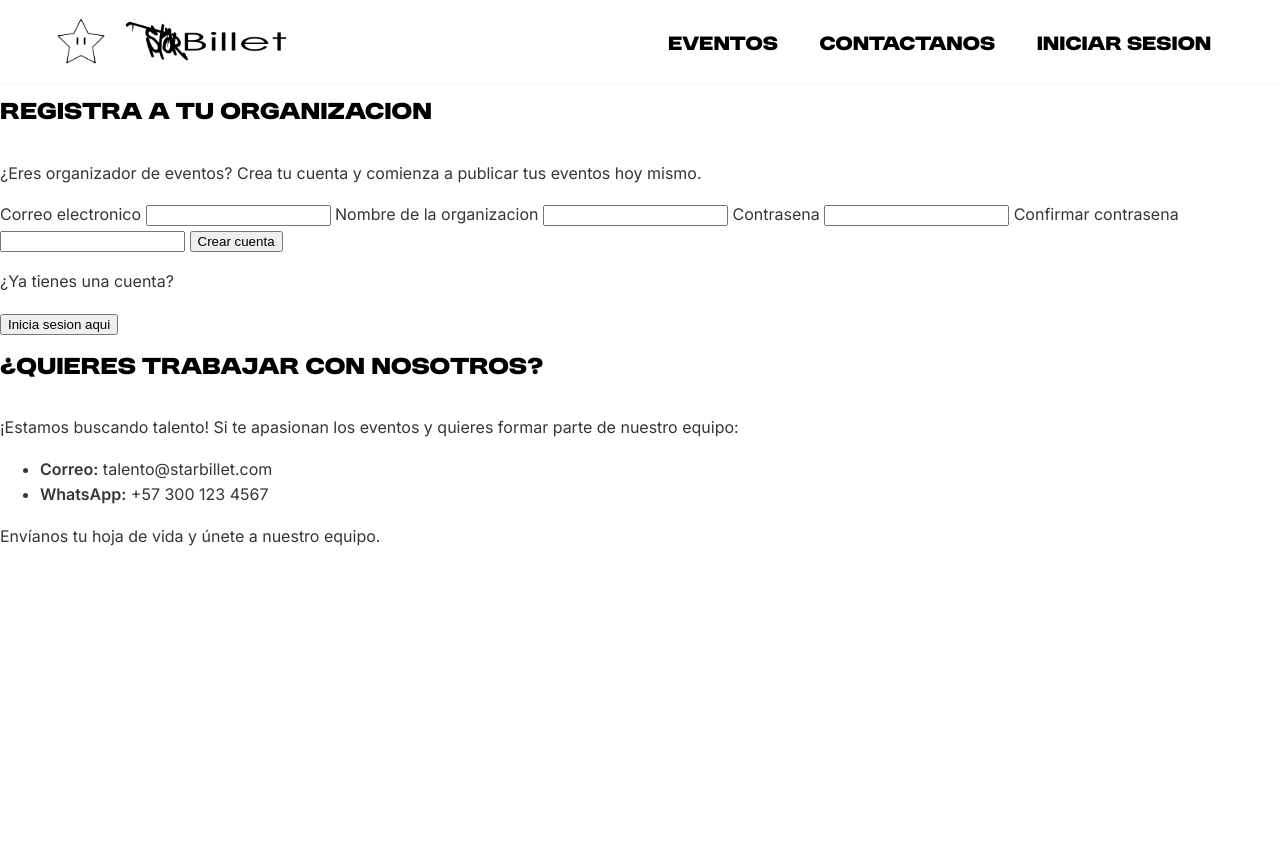
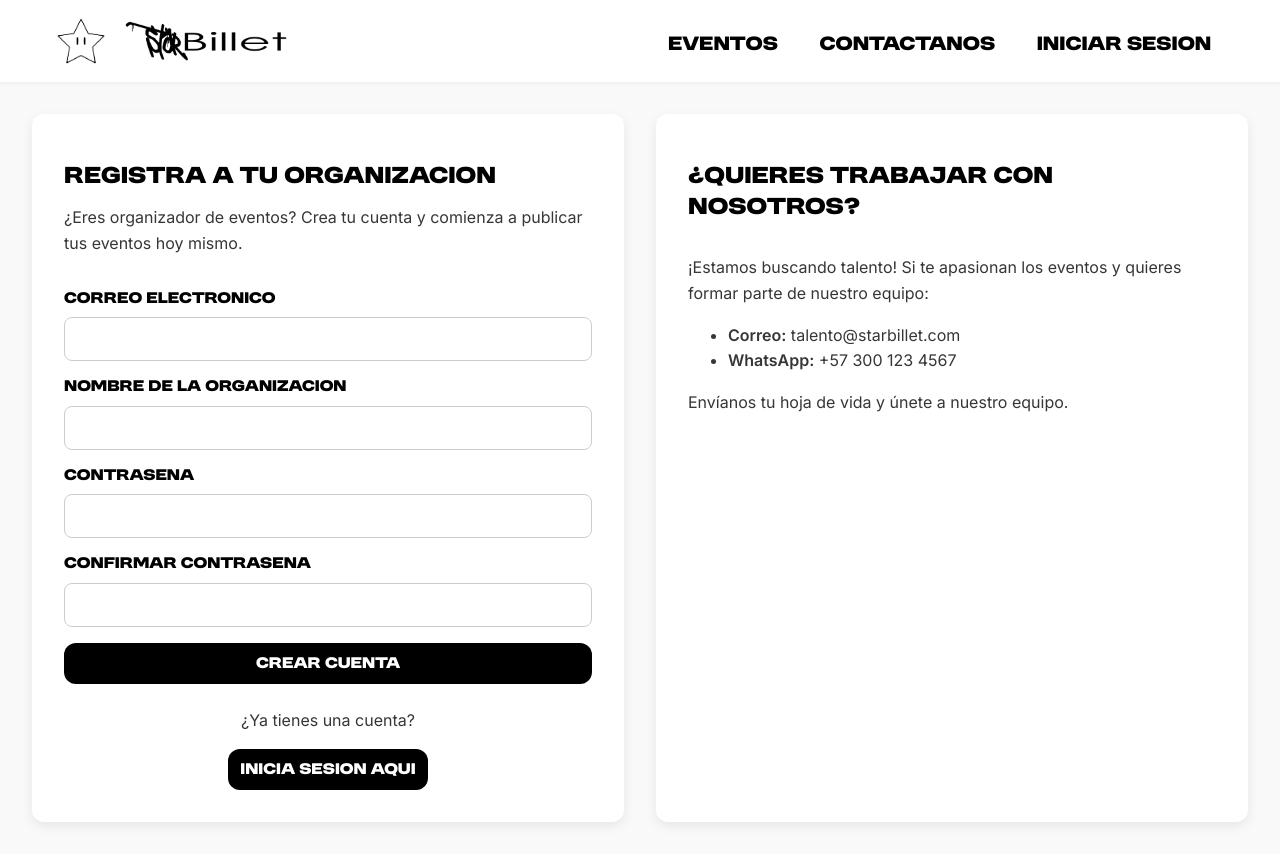
Before and after one commit to k1tkam/StarBillet, a PHP site: page /contacto.php in a window 1280 px wide. Before the commit the page ends 546 px from the top, so only its background shows below. Run offline with PHP 8.4, Linux system fonts and the light colour scheme.

Commit message:
Update style.css

```diff
--- a/style.css
+++ b/style.css
@@ -422,3 +422,104 @@ footer {
     height: 40px;
   }
 }
+
+/* DISEÑO DEDICADO A "CONTACTO.PHP" */
+
+/* Sección principal dividida en dos columnas */
+.two-column-section {
+    display: flex;
+    flex-wrap: wrap;
+    min-height: 80vh;
+    padding: 2rem;
+    gap: 2rem;
+    background-color: #f9f9f9;
+}
+
+.two-column-section label{
+  font-size: 0.8rem;
+  font-family: 'Moderniz';
+  color: #000000;
+}
+
+.left-panel,
+.right-panel {
+    flex: 1 1 45%;
+    background-color: white;
+    padding: 2rem;
+    border-radius: 12px;
+    box-shadow: 0 4px 12px rgba(0, 0, 0, 0.08);
+}
+
+/* Formulario del organizador */
+.organizer-form {
+    display: flex;
+    flex-direction: column;
+    gap: 1rem;
+    margin-top: 1rem;
+}
+
+.organizer-form label {
+    font-weight: 0.6rem;
+    margin-bottom: -0.5rem;
+}
+
+.organizer-form input {
+    padding: 0.75rem;
+    border-radius: 8px;
+    border: 1px solid #ccc;
+    font-size: 1rem;
+}
+
+/* Botón personalizado para esta sección */
+.btnprimarycontacto {
+    font-family: 'Moderniz';
+    font-size: 0.8rem;
+    background-color: var(--color-accent);
+    color: #fff;
+    padding: 0.75rem;
+    border: none;
+    border-radius: var(--radius);
+    font-weight: 700;
+    cursor: pointer;
+    transition: background-color var(--transition), transform var(--transition), color var(--transition);
+}
+
+.btnprimarycontacto:hover {
+    background-color: var(--color-accent-hover);
+    color: #000; /* Letra negra al hacer hover */
+    transform: scale(1.05);
+}
+
+.disclaimer{
+  margin-top: -1.2rem;
+  margin-bottom: 2rem;
+}
+
+/* Sección debajo del formulario para redirigir a iniciar sesión */
+.login-redirect {
+    margin-top: 1.5rem;
+    text-align: center;
+}
+
+.login-link {
+    color: var(--color-accent);
+    font-weight: 600;
+    text-decoration: none;
+}
+
+.login-link:hover {
+    text-decoration: underline;
+}
+
+/* Responsivo para celu */
+@media (max-width: 768px) {
+    .two-column-section {
+        flex-direction: column;
+        padding: 1rem;
+    }
+
+    .left-panel,
+    .right-panel {
+        flex: 1 1 100%;
+    }
+}
```
